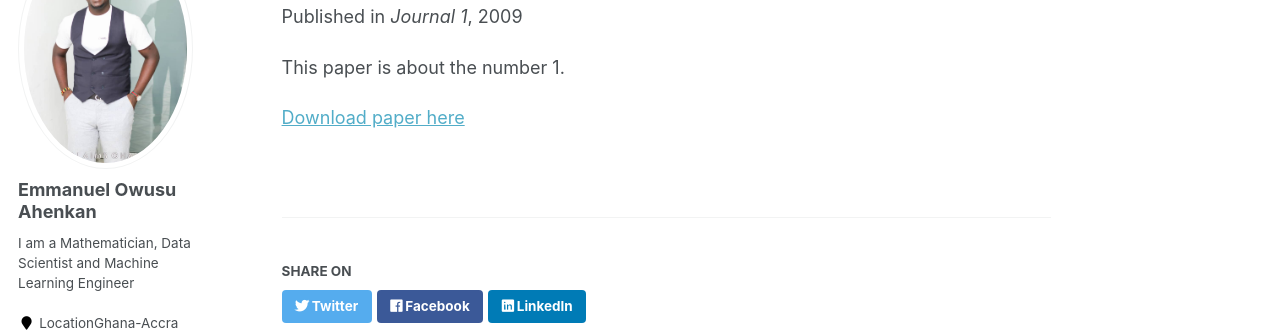
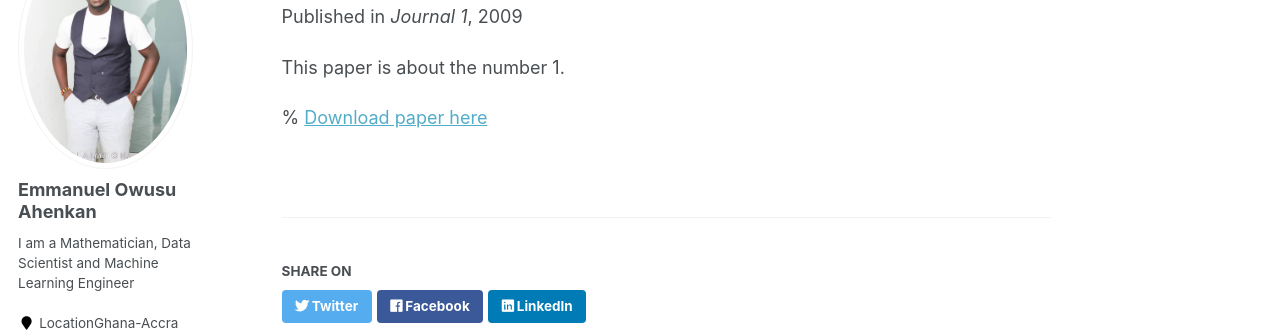
Before and after one commit to EmmanuelOwusu/EmmanuelOwusu.github.io, a Jekyll site: the page built from _publications/2009-10-01-paper-title-number-1.md, in a window 1280 px wide and 926 px high. Shown: the part 189-521 px from the top of the window. Built offline with Jekyll 4.4.1, drawn with Linux system fonts in a browser that asks for light colours; some web fonts are replaced.

```diff
--- a/_publications/2009-10-01-paper-title-number-1.md
+++ b/_publications/2009-10-01-paper-title-number-1.md
@@ -10,4 +10,4 @@ paperurl: 'http://academicpages.github.io/files/paper1.pdf'
 ---
 This paper is about the number 1.
 
-[Download paper here](http://academicpages.github.io/files/paper1.pdf)
+% [Download paper here](http://academicpages.github.io/files/paper1.pdf)
```
